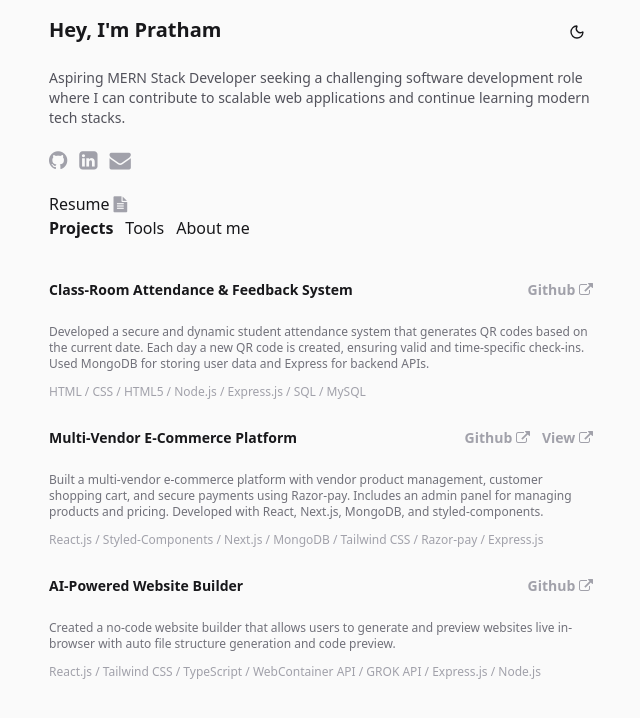
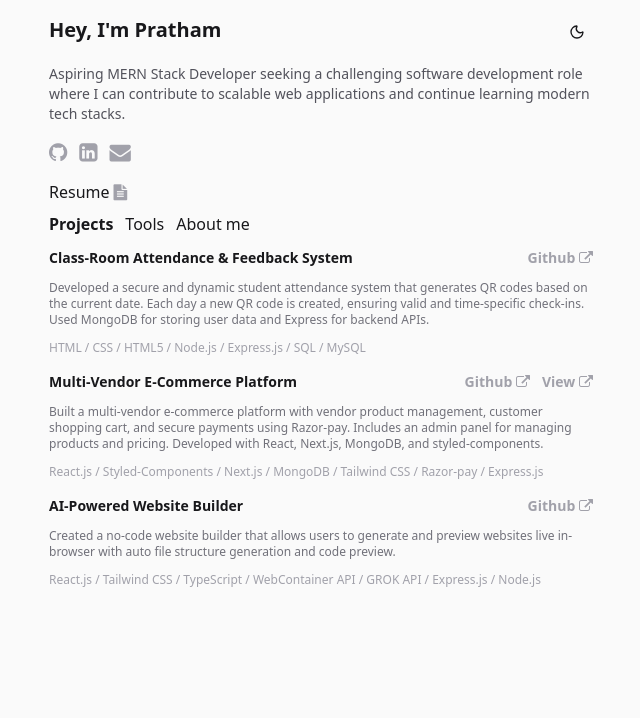
Before and after one commit to Pratham-008/Portfolio, a Next.js app: page / in a window 1280 px wide. Shown: the top 718 px of the page, without its empty margins (319-959 px from the left). Built offline with nearby package versions, Linux system fonts and the light colour scheme.

Commit message:
final commit

```diff
--- a/app/components/AboutMe.js
+++ b/app/components/AboutMe.js
@@ -1,6 +1,6 @@
 export default function AboutMe() {
   return (
-    <section className="py-2 flex flex-col gap-6 max-w-xl mx-auto ">
+    <section className="flex flex-col gap-6 max-w-xl mx-auto ">
       <div className="text-zinc-700 dark:text-zinc-300 text-base leading-relaxed">
         Hello! I&apos;m{" "}
         <span className="font-bold text-zinc-700 dark:text-zinc-300">
--- a/app/components/Hero.js
+++ b/app/components/Hero.js
@@ -16,7 +16,7 @@ export default function ThemeToggle() {
   }, [dark]);
 
   return (
-    <div className="flex flex-col gap-5">
+    <div className="flex flex-col gap-4">
       <div className="flex justify-between">
         <span className="text-xl font-bold">Hey, I&apos;m Pratham</span>
         <button
--- a/app/components/ProjectTemp.js
+++ b/app/components/ProjectTemp.js
@@ -2,7 +2,7 @@ export default function ProjectTemp(prop) {
   const { title, techno, desc , gitlink,livelink } = prop;
   return (
     <div className="flex flex-col gap-3 hover:translate-x-1 transition-all duration-300 ease-out">
-      <div className="flex justify-between items-center text-sm font-bold py-3">
+      <div className="flex justify-between items-center text-sm font-bold">
         <span>{title}</span>
         <div className="flex gap-3 items-center">
           <span className="text-zinc-400 hover:text-black cursor-pointer dark:hover:text-white">
--- a/app/components/Projects.js
+++ b/app/components/Projects.js
@@ -2,7 +2,7 @@ import ProjectTemp from "./ProjectTemp";
 
 export default function Projects() {
   return (
-    <div className="py-2 flex flex-col gap-4">
+    <div className="flex flex-col gap-4">
       <ProjectTemp
         title="Class-Room Attendance & Feedback System"
         techno="HTML /  CSS /  HTML5 /  Node.js /  Express.js /  SQL / MySQL"
--- a/app/components/Slider.js
+++ b/app/components/Slider.js
@@ -9,7 +9,7 @@ export default function Slider() {
   const [isactive, setisactive] = useState("projects");
 
   return (
-    <div className="flex flex-col gap-5">
+    <div className="flex flex-col py-2 gap-3">
       <div className="flex gap-3 items-center">
         <div
           onClick={() => setisactive("projects")}
@@ -50,7 +50,7 @@ export default function Slider() {
               initial={{ opacity: 0, x: -50 }}
               animate={{ opacity: 1, x: 0 }}
               exit={{ opacity: 0, x: 50 }}
-              transition={{ duration: 0.20 }}
+              transition={{ duration: 0.2 }}
             >
               <Projects />
             </motion.div>
@@ -61,7 +61,7 @@ export default function Slider() {
               initial={{ opacity: 0, x: -50 }}
               animate={{ opacity: 1, x: 0 }}
               exit={{ opacity: 0, x: 50 }}
-              transition={{ duration: 0.20 }}
+              transition={{ duration: 0.2 }}
             >
               <Tools />
             </motion.div>
@@ -72,7 +72,7 @@ export default function Slider() {
               initial={{ opacity: 0, x: -50 }}
               animate={{ opacity: 1, x: 0 }}
               exit={{ opacity: 0, x: 50 }}
-              transition={{ duration: 0.20 }}
+              transition={{ duration: 0.2 }}
             >
               <AboutMe />
             </motion.div>
```
